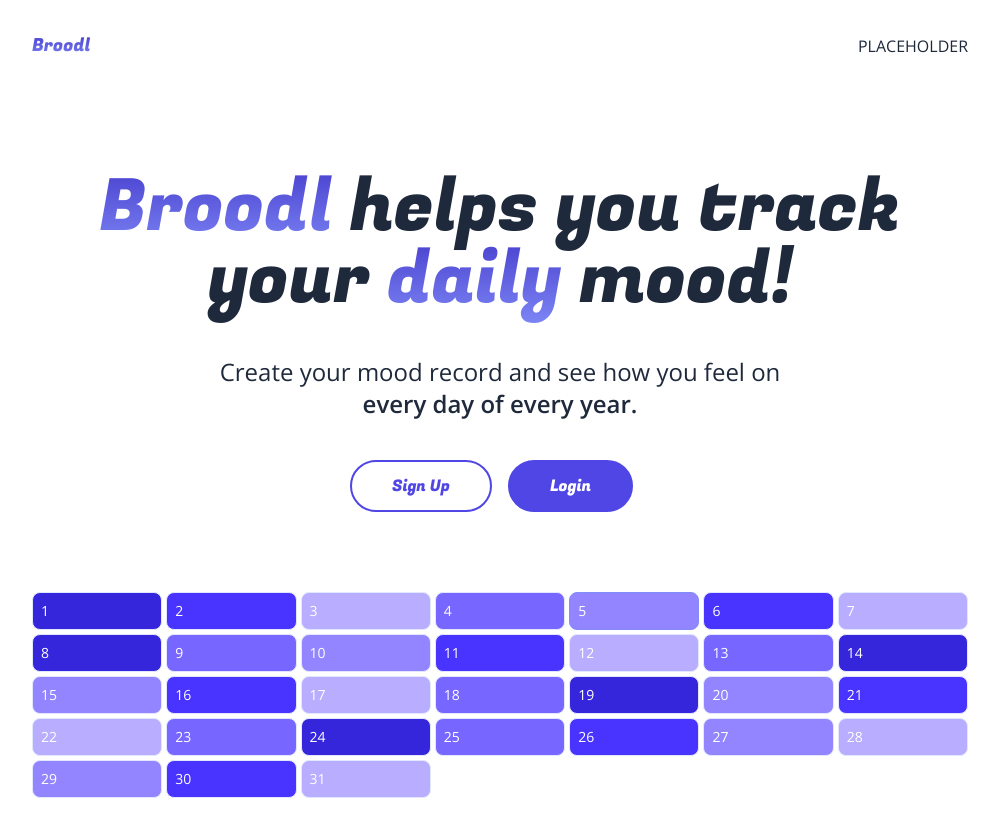
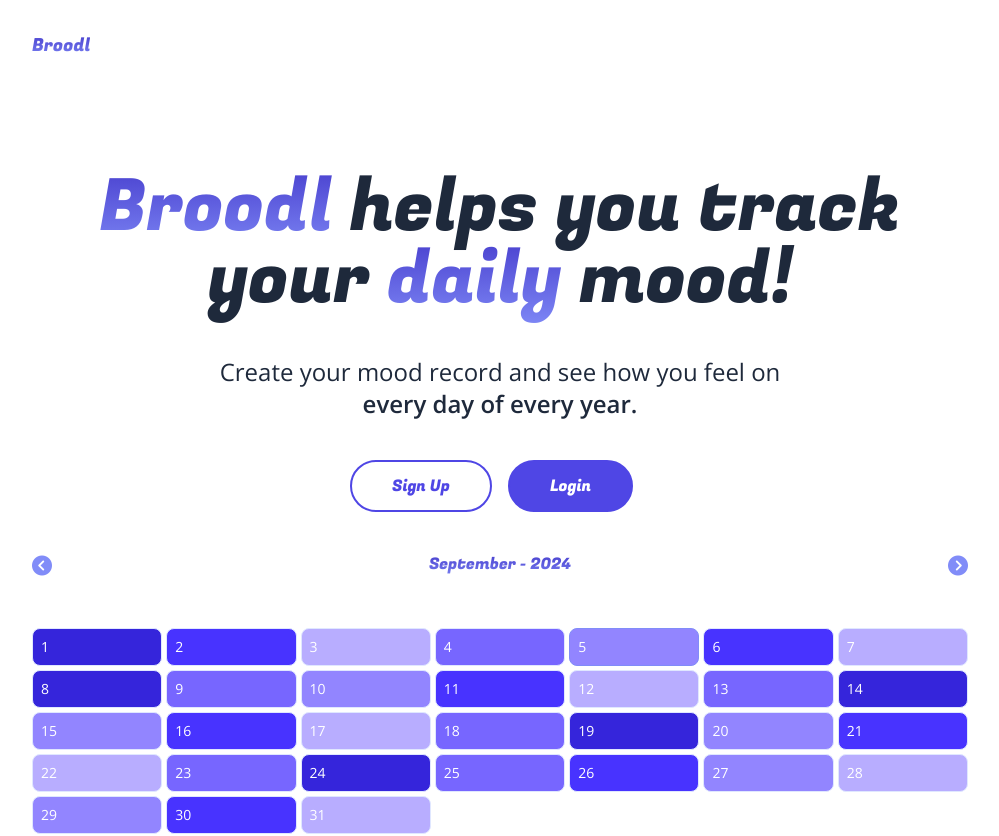
Before and after one commit to hvacTech0302/broodl, a Next.js app: page / in a window 1280 px wide. Shown: the top 836 px of the page, without its empty margins (140-1139 px from the left). Built offline with nearby package versions, Linux system fonts and the light colour scheme; no server answers.

Commit message:
timestamp 3:51:31 finish logout.

```diff
--- /dev/null
+++ b/app/head.js
@@ -0,0 +1,16 @@
+import React from "react";
+
+export default function Head() {
+  return (
+    <head>
+      <link rel="icon" href="favicon.png" sizes="any" />
+      <link
+        rel="stylesheet"
+        href="https://cdnjs.cloudflare.com/ajax/libs/font-awesome/6.5.2/css/all.min.css"
+        integrity="sha512-SnH5WK+bZxgPHs44uWIX+LLJAJ9/2PkPKZ5QiAj6Ta86w+fsb2TkcmfRyVX3pBnMFcV7oQPJkl9QevSCWr3W6A=="
+        crossOrigin="anonymous"
+        referrerPolicy="no-referrer"
+      />
+    </head>
+  );
+}
--- a/app/layout.js
+++ b/app/layout.js
@@ -2,6 +2,7 @@ import { Fugaz_One, Open_Sans } from "next/font/google";
 import "./globals.css";
 import Link from "next/link";
 import { AuthProvider } from "@/context/AuthContext";
+import Head from "./head";
 
 const opensans = Open_Sans({ subsets: ["latin"] });
 const fugaz = Fugaz_One({ subsets: ["latin"], weight: ["400"] });
@@ -19,8 +20,6 @@ export default function RootLayout({ children }) {
           Broodl
         </h1>
       </Link>
-
-      <div className="flex items-center justify-between">PLACEHOLDER</div>
     </header>
   );
 
@@ -31,6 +30,7 @@ export default function RootLayout({ children }) {
   );
   return (
     <html lang="en">
+      <Head />
       <AuthProvider>
         <body
           className={
--- a/components/Calendar.js
+++ b/components/Calendar.js
@@ -1,6 +1,9 @@
 "use client";
 import { baseRating, gradients } from "@/utils";
+import { Fugaz_One } from "next/font/google";
 import React, { useState } from "react";
+
+const fugaz = Fugaz_One({ subsets: ["latin"], weight: ["400"] });
 
 const months = {
   January: "Jan",
@@ -17,6 +20,8 @@ const months = {
   December: "Dec",
 };
 
+const monthsArr = Object.keys(months);
+
 const now = new Date();
 
 const dayList = [
@@ -30,25 +35,34 @@ const dayList = [
 ];
 
 export default function Calendar(props) {
-  const { demo, data, handleSetMood } = props;
+  const { demo, completeData, handleSetMood } = props;
 
   const now = new Date();
   const currMonth = now.getMonth();
-  const [selectedMonth, setSelectedMonth] = useState(
-    Object.keys(months)[currMonth]
-  );
+  const [selectedMonth, setSelectedMonth] = useState(monthsArr[currMonth]);
   const [selectedYear, setSelectedYear] = useState(now.getFullYear());
+
+  const numericMonth = monthsArr.indexOf(selectedMonth);
+
+  const data = completeData?.[selectedYear]?.[numericMonth] || {};
 
   function handleIncrementMonth(val) {
     // value +1 -1
     // if we hit the bounds of the months, then we can just adjust the year that is displayed instead.
+    if (numericMonth + val < 0) {
+      // set month value = 11 and decrement the year
+      setSelectedYear((curr) => curr - 1);
+      setSelectedMonth(monthsArr[monthsArr.length - 1]);
+    } else if (numericMonth + val > 11) {
+      // set month value to 0 and increment year
+      setSelectedYear((curr) => curr + 1);
+      setSelectedMonth(monthsArr[0]);
+    } else {
+      setSelectedMonth(monthsArr[numericMonth + val]);
+    }
   }
 
-  const monthNow = new Date(
-    selectedYear,
-    Object.keys(months).indexOf(selectedMonth),
-    1
-  );
+  const monthNow = new Date(selectedYear, monthsArr.indexOf(selectedMonth), 1);
   const firstDayOfMonth = monthNow.getDay();
   const daysInMonth = new Date(
     selectedYear,
@@ -61,6 +75,33 @@ export default function Calendar(props) {
   const numRows = Math.floor(daysToDisplay / 7) + (daysToDisplay % 7 ? 1 : 0);
 
   return (
+    <div className="flex flex-col gap-2">
+      <div className="grid grid-cols-5 gap-4">
+        <button
+          onClick={() => {
+            handleIncrementMonth(-1);
+          }}
+          className="mr-auto text-indigo-400 text-lg sm:text-xl duration-200 hover:opacity-60 "
+        >
+          <i className="fa-solid fa-circle-chevron-left"></i>
+        </button>
+        <p
+          className={
+            "text-center capitalize textGradient whitespace-nowrap col-span-3 " +
+            fugaz.className
+          }
+        >
+          {selectedMonth} - {selectedYear}
+        </p>
+        <button
+          onClick={() => {
+            handleIncrementMonth(+1);
+          }}
+          className="ml-auto text-indigo-400 text-lg sm:text-xl duration-200 hover:opacity-60 "
+        >
+          <i className="fa-solid fa-circle-chevron-right"></i>
+        </button>
+      </div>
       <div className="flex flex-col overflow-hidden gap-1 py-4 sm:py-6 md:py-10 ">
         {[...Array(numRows).keys()].map((row, rowIndex) => {
           return (
@@ -92,7 +133,9 @@ export default function Calendar(props) {
                     style={{ background: color }}
                     className={
                       "text-xs sm:text-sm border border-solid p-2 flex items center gap-2 justify-between rounded-lg " +
-                    (isToday ? " border-indigo-400 " : " border-indigo-100 ") +
+                      (isToday
+                        ? " border-indigo-400 "
+                        : " border-indigo-100 ") +
                       (color === "white" ? " text-indigo-400 " : " text-white ")
                     }
                     key={dayOfWeekIndex}
@@ -105,5 +148,6 @@ export default function Calendar(props) {
           );
         })}
       </div>
+    </div>
   );
 }
--- /dev/null
+++ b/components/CallToAction.js
@@ -0,0 +1,31 @@
+"use client";
+import Link from "next/link";
+import React from "react";
+import Button from "./Button";
+import { useAuth } from "@/context/AuthContext";
+
+export default function CallToAction() {
+  const { currentUser } = useAuth();
+
+  if (currentUser) {
+    return (
+      <div className="max-w-[600px] mx-auto w-full">
+        <Link href={"/dashboard"}>
+          <Button full dark text="Go to dashboard" />
+        </Link>
+      </div>
+    );
+  }
+
+  return (
+    <div className="grid grid-cols-2 gap-4 w-fit mx-auto ">
+      <Link href={"/dashboard"}>
+        <Button text="Sign Up" />
+      </Link>
+
+      <Link href={"/dashboard"}>
+        <Button text="Login" dark />
+      </Link>
+    </div>
+  );
+}
--- a/components/Dashboard.js
+++ b/components/Dashboard.js
@@ -13,11 +13,32 @@ const fugaz = Fugaz_One({ subsets: ["latin"], weight: ["400"] });
 export default function Dashboard() {
   const { currentUser, userDataObj, setUserDataObj, loading } = useAuth();
   const [data, setData] = useState({});
+  const now = new Date();
 
-  function countValues(arr) {}
+  function countValues(arr) {
+    let total_number_of_days = 0;
+    let sum_moods = 0;
+    for (const year in data) {
+      for (const month in data[year]) {
+        for (const day in data[year][month]) {
+          let days_mood = data[year][month][day];
+          total_number_of_days++;
+          sum_moods += days_mood;
+        }
+      }
+    }
+    return {
+      num_days: total_number_of_days,
+      average_mood: sum_moods / total_number_of_days,
+    };
+  }
+
+  const statuses = {
+    ...countValues(),
+    time_remaining: `${23 - now.getHours()}H ${60 - now.getMinutes()}M`,
+  };
 
   async function handleSetMood(mood) {
-    const now = new Date();
     const day = now.getDate();
     const month = now.getMonth();
     const year = now.getFullYear();
@@ -54,12 +75,6 @@ export default function Dashboard() {
     }
   }
 
-  const statuses = {
-    num_days: 14,
-    time_remaining: "13:14:26",
-    date: new Date().toDateString(),
-  };
-
   const moods = {
     "&*@#$": "😭",
     Sad: "😢",
@@ -89,11 +104,17 @@ export default function Dashboard() {
         {Object.keys(statuses).map((status, statusIndex) => {
           return (
             <div key={statusIndex} className="flex flex-col gap-1 sm:gap-2 ">
-              <p className="font-medium uppercase text-xs sm:text-sm truncate ">
+              <p
+                className={
+                  "font-medium capitalize text-xs sm:text-sm truncate " +
+                  fugaz.className
+                }
+              >
                 {status.replaceAll("_", " ")}
               </p>
               <p className={"text-base sm:text-lg truncate " + fugaz.className}>
                 {statuses[status]}
+                {status === "num_days" ? " 🔥" : ""}
               </p>
             </div>
           );
@@ -132,7 +153,7 @@ export default function Dashboard() {
           );
         })}
       </div>
-      <Calendar data={data} handleSetMood={handleSetMood} />
+      <Calendar completeData={data} handleSetMood={handleSetMood} />
     </div>
   );
 }
--- a/components/Hero.js
+++ b/components/Hero.js
@@ -3,6 +3,7 @@ import React from "react";
 import Button from "./Button";
 import Calendar from "./Calendar";
 import Link from "next/link";
+import CallToAction from "./CallToAction";
 
 const fugaz = Fugaz_One({ subsets: ["latin"], weight: ["400"] });
 
@@ -21,15 +22,7 @@ export default function Hero() {
         Create your mood record and see how you feel on{" "}
         <span className="font-semibold">every day of every year.</span>
       </p>
-      <div className="grid grid-cols-2 gap-4 w-fit mx-auto ">
-        <Link href={"/dashboard"}>
-          <Button text="Sign Up" />
-        </Link>
-
-        <Link href={"/dashboard"}>
-          <Button text="Login" dark />
-        </Link>
-      </div>
+      <CallToAction />
       <Calendar demo />
     </div>
   );
--- /dev/null
+++ b/components/Logout.js
@@ -0,0 +1,12 @@
+"use client";
+import React from "react";
+import Button from "./Button";
+import { useAuth } from "@/context/AuthContext";
+
+export default function Logout() {
+  const { logout, currentUser } = useAuth();
+  if (!currentUser) {
+    return null;
+  }
+  return <Button text="Logout" clickHandler={logout} />;
+}
```
Lines whose indentation alone changed are shown as unchanged.
